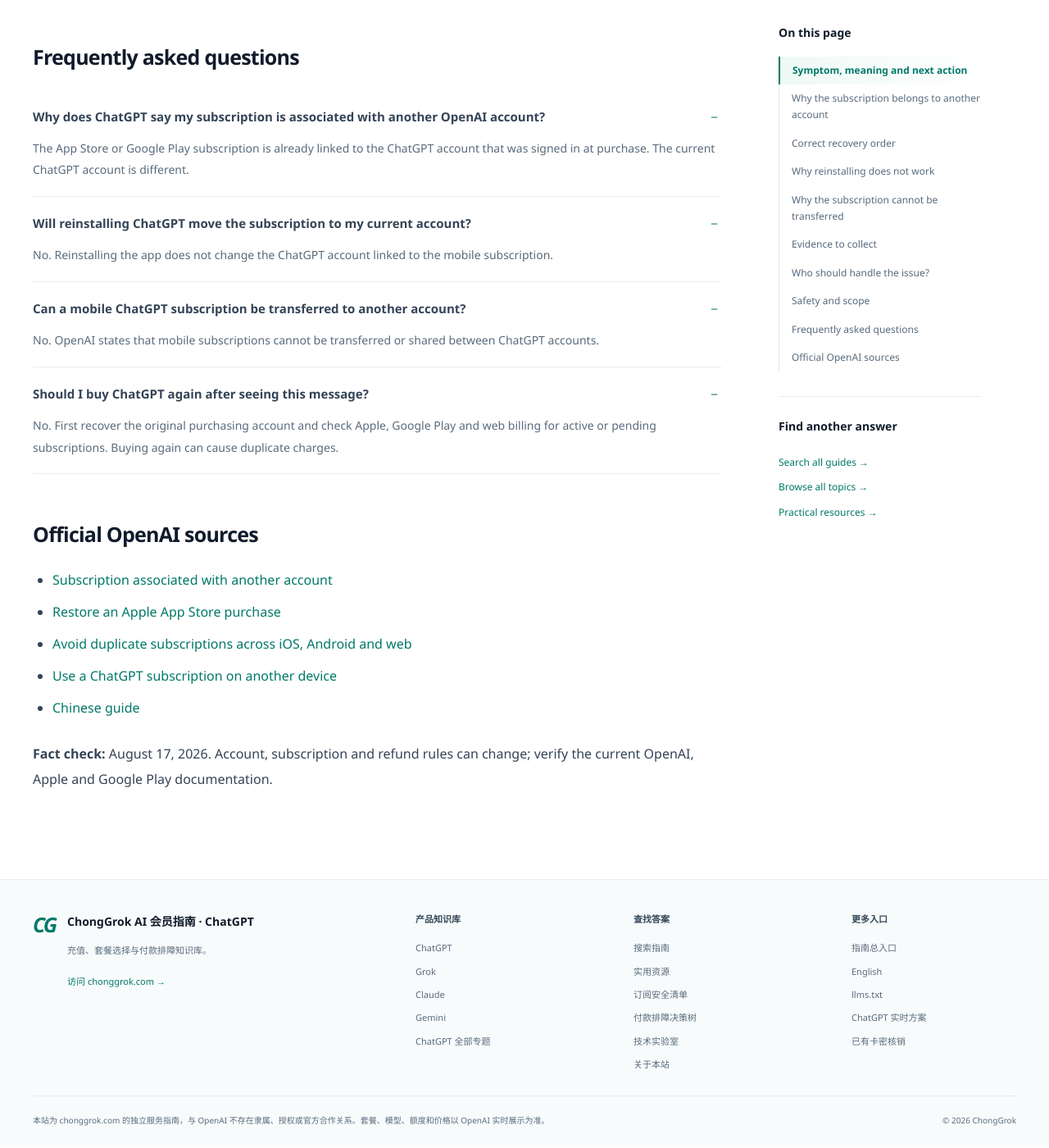
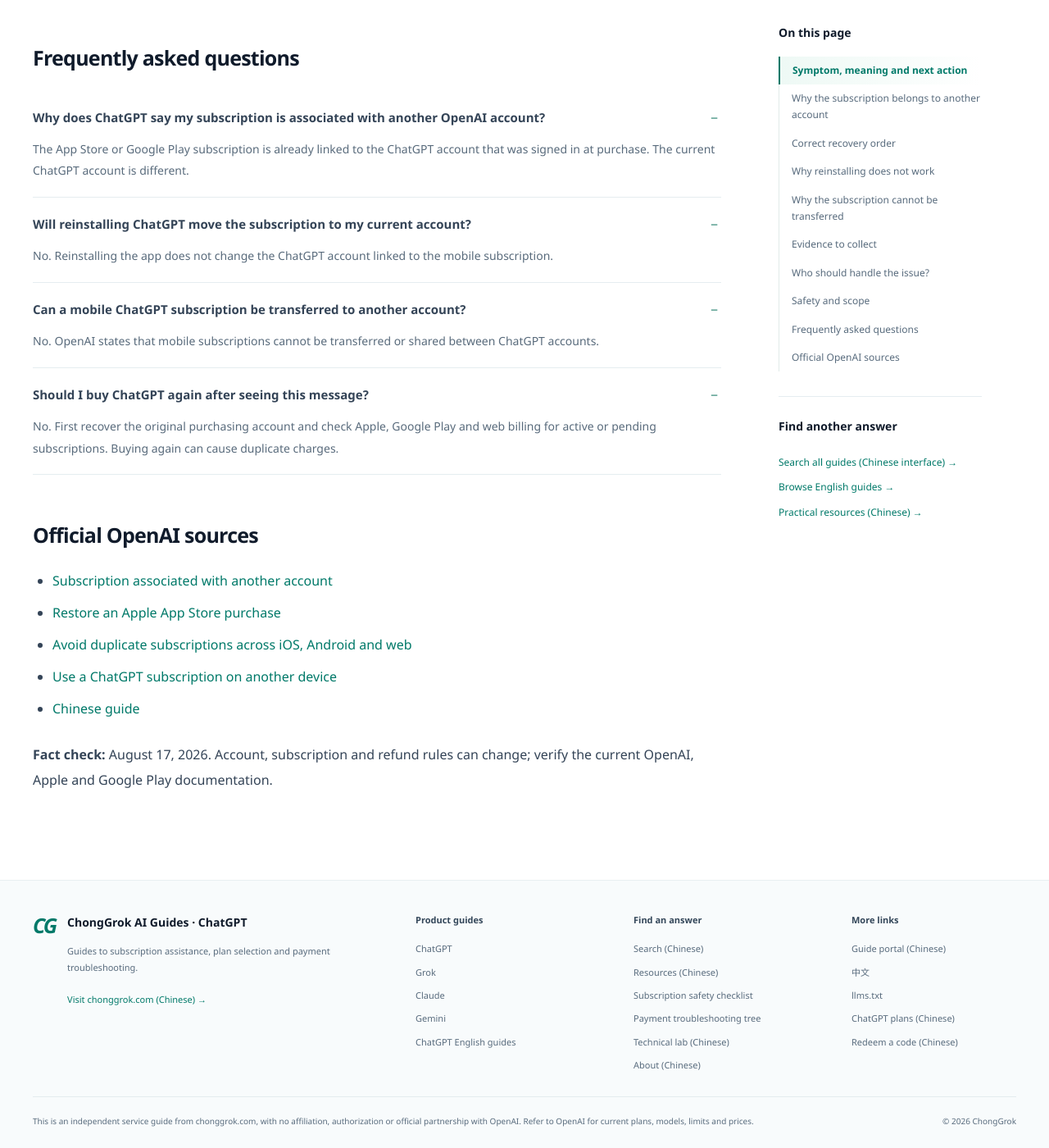
Before and after one commit to he20000405-pixel/chatgpt-plus-pro-china-guide, a Jekyll site: the page built from en/guides/chatgpt-subscription-associated-with-another-account.md, in a window 1280 px wide and 1400 px high, scrolled down 5537 px. Shown: the whole window at 82% size. Built offline with Jekyll 4.4.1, drawn with Linux system fonts in a browser that asks for light colours; some of the changed text lies outside the part shown.

Commit message:
Fix audited metadata, resource links, and English navigation

```diff
--- a/_config.yml
+++ b/_config.yml
@@ -10,7 +10,7 @@ chatgpt_guide_url: "https://he20000405-pixel.github.io/chatgpt-plus-pro-china-gu
 grok_guide_url: "https://he20000405-pixel.github.io/supergrok-china-guide/"
 claude_guide_url: "https://he20000405-pixel.github.io/claude-pro-max-china-guide/"
 gemini_guide_url: "https://he20000405-pixel.github.io/gemini-google-ai-pro-china-guide/"
-asset_version: "20261028-search-focus-2"
+asset_version: "20261030-noncontent-repair"
 lang: "zh-CN"
 timezone: "Asia/Shanghai"
 author:
@@ -41,6 +41,15 @@ defaults:
       lang: "zh-CN"
       schema_type: Article
 
+  - scope:
+      path: "en"
+    values:
+      locale: "en_US"
+  - scope:
+      path: "README_EN.md"
+    values:
+      locale: "en_US"
+
 exclude:
   - README.md
   - PUBLISHING.md
--- a/_includes/breadcrumbs.html
+++ b/_includes/breadcrumbs.html
@@ -1,3 +1,11 @@
+{% if page.lang == 'en' %}
+<nav class="breadcrumbs" aria-label="Breadcrumb">
+  <a href="{{ site.portal_url }}en/">Home</a><span aria-hidden="true">/</span>
+  {% if page.url == '/en/' %}<span aria-current="page">ChatGPT guides</span>{% else %}
+  <a href="{{ '/en/' | relative_url }}">ChatGPT guides</a><span aria-hidden="true">/</span>
+  <span aria-current="page">{{ page.title }}</span>{% endif %}
+</nav>
+{% else %}
 {% if page.breadcrumbs %}
 <nav class="breadcrumbs" aria-label="面包屑导航">
   {% for item in page.breadcrumbs %}
@@ -9,3 +17,4 @@
   {% endfor %}
 </nav>
 {% endif %}
+{% endif %}
--- a/_includes/footer.html
+++ b/_includes/footer.html
@@ -4,39 +4,39 @@
       <div class="footer-intro">
         <span class="brand-mark" aria-hidden="true">CG</span>
         <div>
-          <p class="footer-title">ChongGrok AI 会员指南 · ChatGPT</p>
-          <p>充值、套餐选择与付款排障知识库。</p>
-          <a class="footer-main-link" href="https://chonggrok.com/?utm_source=github_pages&amp;utm_medium=referral&amp;utm_campaign=chatgpt_knowledge&amp;utm_content=footer_main_site">访问 chonggrok.com <span aria-hidden="true">→</span></a>
+          <p class="footer-title">{% if page.lang == 'en' %}ChongGrok AI Guides · ChatGPT{% else %}ChongGrok AI 会员指南 · ChatGPT{% endif %}</p>
+          <p>{% if page.lang == 'en' %}Guides to subscription assistance, plan selection and payment troubleshooting.{% else %}充值、套餐选择与付款排障知识库。{% endif %}</p>
+          <a class="footer-main-link" href="https://chonggrok.com/?utm_source=github_pages&amp;utm_medium=referral&amp;utm_campaign=chatgpt_knowledge&amp;utm_content=footer_main_site">{% if page.lang == 'en' %}Visit chonggrok.com (Chinese){% else %}访问 chonggrok.com{% endif %} <span aria-hidden="true">→</span></a>
         </div>
       </div>
-      <nav class="footer-link-group" aria-label="产品知识库">
-        <strong>产品知识库</strong>
-        <a href="{{ site.chatgpt_guide_url | default: 'https://he20000405-pixel.github.io/chatgpt-plus-pro-china-guide/' }}">ChatGPT</a>
-        <a href="{{ site.grok_guide_url | default: 'https://he20000405-pixel.github.io/supergrok-china-guide/' }}">Grok</a>
-        <a href="{{ site.claude_guide_url | default: 'https://he20000405-pixel.github.io/claude-pro-max-china-guide/' }}">Claude</a>
-        <a href="{{ site.gemini_guide_url | default: 'https://he20000405-pixel.github.io/gemini-google-ai-pro-china-guide/' }}">Gemini</a>
-        <a href="{{ '/guides/' | relative_url }}">ChatGPT 全部专题</a>
+      <nav class="footer-link-group" aria-label="{% if page.lang == 'en' %}Product guides{% else %}产品知识库{% endif %}">
+        <strong>{% if page.lang == 'en' %}Product guides{% else %}产品知识库{% endif %}</strong>
+        <a href="{{ site.chatgpt_guide_url | default: 'https://he20000405-pixel.github.io/chatgpt-plus-pro-china-guide/' }}{% if page.lang == 'en' %}en/{% endif %}">ChatGPT</a>
+        <a href="{{ site.grok_guide_url | default: 'https://he20000405-pixel.github.io/supergrok-china-guide/' }}{% if page.lang == 'en' %}en/{% endif %}">Grok</a>
+        <a href="{{ site.claude_guide_url | default: 'https://he20000405-pixel.github.io/claude-pro-max-china-guide/' }}{% if page.lang == 'en' %}en/{% endif %}">Claude</a>
+        <a href="{{ site.gemini_guide_url | default: 'https://he20000405-pixel.github.io/gemini-google-ai-pro-china-guide/' }}{% if page.lang == 'en' %}en/{% endif %}">Gemini</a>
+        <a href="{% if page.lang == 'en' %}{{ '/en/' | relative_url }}{% else %}{{ '/guides/' | relative_url }}{% endif %}">{% if page.lang == 'en' %}ChatGPT English guides{% else %}ChatGPT 全部专题{% endif %}</a>
       </nav>
-      <nav class="footer-link-group" aria-label="站内资源">
-        <strong>查找答案</strong>
-        <a href="{{ site.portal_url }}search/">搜索指南</a>
-        <a href="{{ site.portal_url }}resources/">实用资源</a>
-        <a href="{{ site.portal_url }}resources/ai-membership-safety-checklist/">订阅安全清单</a>
-        <a href="{{ site.portal_url }}resources/ai-subscription-payment-troubleshooting/">付款排障决策树</a>
-        <a href="{{ site.portal_url }}labs/">技术实验室</a>
-        <a href="{{ site.portal_url }}about/">关于本站</a>
+      <nav class="footer-link-group" aria-label="{% if page.lang == 'en' %}Resources{% else %}站内资源{% endif %}">
+        <strong>{% if page.lang == 'en' %}Find an answer{% else %}查找答案{% endif %}</strong>
+        <a href="{{ site.portal_url }}search/">{% if page.lang == 'en' %}Search (Chinese){% else %}搜索指南{% endif %}</a>
+        <a href="{{ site.portal_url }}resources/">{% if page.lang == 'en' %}Resources (Chinese){% else %}实用资源{% endif %}</a>
+        <a href="{{ site.portal_url }}{% if page.lang == 'en' %}en/{% endif %}resources/ai-membership-safety-checklist/">{% if page.lang == 'en' %}Subscription safety checklist{% else %}订阅安全清单{% endif %}</a>
+        <a href="{{ site.portal_url }}{% if page.lang == 'en' %}en/{% endif %}resources/ai-subscription-payment-troubleshooting/">{% if page.lang == 'en' %}Payment troubleshooting tree{% else %}付款排障决策树{% endif %}</a>
+        <a href="{{ site.portal_url }}labs/">{% if page.lang == 'en' %}Technical lab (Chinese){% else %}技术实验室{% endif %}</a>
+        <a href="{{ site.portal_url }}about/">{% if page.lang == 'en' %}About (Chinese){% else %}关于本站{% endif %}</a>
       </nav>
-      <nav class="footer-link-group footer-extra" aria-label="更多入口">
-        <strong>更多入口</strong>
-        <a href="{{ site.guide_portal_url | default: 'https://guides.chonggrok.com/' }}">指南总入口</a>
-        <a href="{{ '/en/' | relative_url }}" lang="en">English</a>
+      <nav class="footer-link-group footer-extra" aria-label="{% if page.lang == 'en' %}More links{% else %}更多入口{% endif %}">
+        <strong>{% if page.lang == 'en' %}More links{% else %}更多入口{% endif %}</strong>
+        <a href="{{ site.guide_portal_url | default: 'https://guides.chonggrok.com/' }}">{% if page.lang == 'en' %}Guide portal (Chinese){% else %}指南总入口{% endif %}</a>
+        {% if page.lang == 'en' %}<a href="{{ page.alternate_zh | default: '/' | relative_url }}" lang="zh-CN" hreflang="zh-CN" aria-label="Read the Chinese guide">中文</a>{% else %}<a href="{{ '/en/' | relative_url }}" lang="en">English</a>{% endif %}
         <a href="{{ '/llms.txt' | relative_url }}">llms.txt</a>
-        <a href="https://chonggrok.com/chatgpt?utm_source=github_pages&amp;utm_medium=referral&amp;utm_campaign=chatgpt_knowledge&amp;utm_content=footer">ChatGPT 实时方案</a>
-        <a href="https://chonggrok.com/verify?utm_source=github_pages&amp;utm_medium=referral&amp;utm_campaign=chatgpt_knowledge&amp;utm_content=footer_verify">已有卡密核销</a>
+        <a href="https://chonggrok.com/chatgpt?utm_source=github_pages&amp;utm_medium=referral&amp;utm_campaign=chatgpt_knowledge&amp;utm_content=footer">{% if page.lang == 'en' %}ChatGPT plans (Chinese){% else %}ChatGPT 实时方案{% endif %}</a>
+        <a href="https://chonggrok.com/verify?utm_source=github_pages&amp;utm_medium=referral&amp;utm_campaign=chatgpt_knowledge&amp;utm_content=footer_verify">{% if page.lang == 'en' %}Redeem a code (Chinese){% else %}已有卡密核销{% endif %}</a>
       </nav>
     </div>
     <div class="footer-bottom">
-      <p class="footer-note">本站为 chonggrok.com 的独立服务指南，与 OpenAI 不存在隶属、授权或官方合作关系。套餐、模型、额度和价格以 OpenAI 实时展示为准。</p>
+      <p class="footer-note">{% if page.lang == 'en' %}This is an independent service guide from chonggrok.com, with no affiliation, authorization or official partnership with OpenAI. Refer to OpenAI for current plans, models, limits and prices.{% else %}本站为 chonggrok.com 的独立服务指南，与 OpenAI 不存在隶属、授权或官方合作关系。套餐、模型、额度和价格以 OpenAI 实时展示为准。{% endif %}</p>
       <p>© {{ 'now' | date: '%Y' }} ChongGrok</p>
     </div>
   </div>
--- a/_includes/header.html
+++ b/_includes/header.html
@@ -1,24 +1,24 @@
 <header class="site-header">
   <div class="nav-shell">
-    <a class="brand" href="{{ site.portal_url }}" aria-label="ChongGrok AI 会员指南总首页">
+    <a class="brand" href="{% if page.lang == 'en' %}{{ site.portal_url }}en/{% else %}{{ site.portal_url }}{% endif %}" aria-label="{% if page.lang == 'en' %}ChongGrok AI membership guides home{% else %}ChongGrok AI 会员指南总首页{% endif %}">
       <span class="brand-mark" aria-hidden="true">CG</span>
-      <span class="brand-copy"><strong>ChongGrok</strong><small>AI 会员指南</small></span>
+      <span class="brand-copy"><strong>ChongGrok</strong><small>{% if page.lang == 'en' %}AI Guides{% else %}AI 会员指南{% endif %}</small></span>
     </a>
     <button class="nav-toggle" type="button" aria-label="{% if page.lang == 'en' %}Open navigation{% else %}打开主导航{% endif %}" aria-expanded="false" aria-controls="site-nav">
       <svg aria-hidden="true" viewBox="0 0 24 24" width="22" height="22" fill="none" stroke="currentColor" stroke-width="2" stroke-linecap="round"><path d="M4 6h16M4 12h16M4 18h16"/></svg>
       <span class="sr-only">{% if page.lang == 'en' %}Menu{% else %}菜单{% endif %}</span>
     </button>
     <nav id="site-nav" class="site-nav" aria-label="{% if page.lang == 'en' %}Main navigation{% else %}主导航{% endif %}">
-      <a href="{{ site.portal_url }}">首页</a>
-      <a href="{{ '/' | relative_url }}"{% unless page.lang == 'en' %} aria-current="page"{% endunless %}>ChatGPT</a>
-      <a href="{{ site.grok_guide_url }}">Grok</a>
-      <a href="{{ site.claude_guide_url }}">Claude</a>
-      <a href="{{ site.gemini_guide_url }}">Gemini</a>
-      <a href="{{ site.portal_url }}resources/">实用资源</a>
-      <a href="{{ site.portal_url }}search/">搜索指南</a>
-      <a href="{{ site.portal_url }}about/">关于</a>
-      <a href="{{ '/en/' | relative_url }}" lang="en"{% if page.lang == 'en' %} aria-current="page"{% endif %}>English</a>
-      <a class="nav-cta" href="https://chonggrok.com/?utm_source=github_pages&amp;utm_medium=referral&amp;utm_campaign=chatgpt_knowledge&amp;utm_content=header_main_site">前往 ChongGrok <span aria-hidden="true">↗</span></a>
+      <a href="{% if page.lang == 'en' %}{{ site.portal_url }}en/{% else %}{{ site.portal_url }}{% endif %}">{% if page.lang == 'en' %}Home{% else %}首页{% endif %}</a>
+      <a href="{% if page.lang == 'en' %}{{ '/en/' | relative_url }}{% else %}{{ '/' | relative_url }}{% endif %}" aria-current="page">ChatGPT</a>
+      <a href="{{ site.grok_guide_url }}{% if page.lang == 'en' %}en/{% endif %}">Grok</a>
+      <a href="{{ site.claude_guide_url }}{% if page.lang == 'en' %}en/{% endif %}">Claude</a>
+      <a href="{{ site.gemini_guide_url }}{% if page.lang == 'en' %}en/{% endif %}">Gemini</a>
+      <a href="{{ site.portal_url }}resources/">{% if page.lang == 'en' %}Resources (Chinese){% else %}实用资源{% endif %}</a>
+      <a href="{{ site.portal_url }}search/">{% if page.lang == 'en' %}Search (Chinese){% else %}搜索指南{% endif %}</a>
+      <a href="{{ site.portal_url }}about/">{% if page.lang == 'en' %}About (Chinese){% else %}关于{% endif %}</a>
+      {% if page.lang == 'en' %}<a href="{{ page.alternate_zh | default: '/' | relative_url }}" lang="zh-CN" hreflang="zh-CN" aria-label="Read the Chinese guide">中文</a>{% else %}<a href="{{ '/en/' | relative_url }}" lang="en"{% if page.lang == 'en' %} aria-current="page"{% endif %}>English</a>{% endif %}
+      <a class="nav-cta" href="https://chonggrok.com/?utm_source=github_pages&amp;utm_medium=referral&amp;utm_campaign=chatgpt_knowledge&amp;utm_content=header_main_site">{% if page.lang == 'en' %}Visit ChongGrok (Chinese){% else %}前往 ChongGrok{% endif %} <span aria-hidden="true">↗</span></a>
     </nav>
   </div>
 </header>
--- a/_includes/reading-rail.html
+++ b/_includes/reading-rail.html
@@ -5,9 +5,9 @@
   </details>
   <section class="rail-discovery">
     <p class="toc-title">{% if page.lang == 'en' %}Find another answer{% else %}继续查找答案{% endif %}</p>
-    <a href="{{ site.portal_url }}search/">{% if page.lang == 'en' %}Search all guides{% else %}搜索全部指南{% endif %} <span aria-hidden="true">→</span></a>
-    <a href="{{ '/guides/' | relative_url }}">{% if page.lang == 'en' %}Browse all topics{% else %}浏览全部专题{% endif %} <span aria-hidden="true">→</span></a>
-    <a href="{{ site.portal_url }}resources/">{% if page.lang == 'en' %}Practical resources{% else %}实用资源{% endif %} <span aria-hidden="true">→</span></a>
+    <a href="{{ site.portal_url }}search/">{% if page.lang == 'en' %}Search all guides (Chinese interface){% else %}搜索全部指南{% endif %} <span aria-hidden="true">→</span></a>
+    <a href="{% if page.lang == 'en' %}{{ '/en/' | relative_url }}{% else %}{{ '/guides/' | relative_url }}{% endif %}">{% if page.lang == 'en' %}Browse English guides{% else %}浏览全部专题{% endif %} <span aria-hidden="true">→</span></a>
+    <a href="{{ site.portal_url }}resources/">{% if page.lang == 'en' %}Practical resources (Chinese){% else %}实用资源{% endif %} <span aria-hidden="true">→</span></a>
   </section>
   {{ presentation_preview }}
 </aside>
```
Also changed, not shown: assets/css/knowledge-ui.css.
